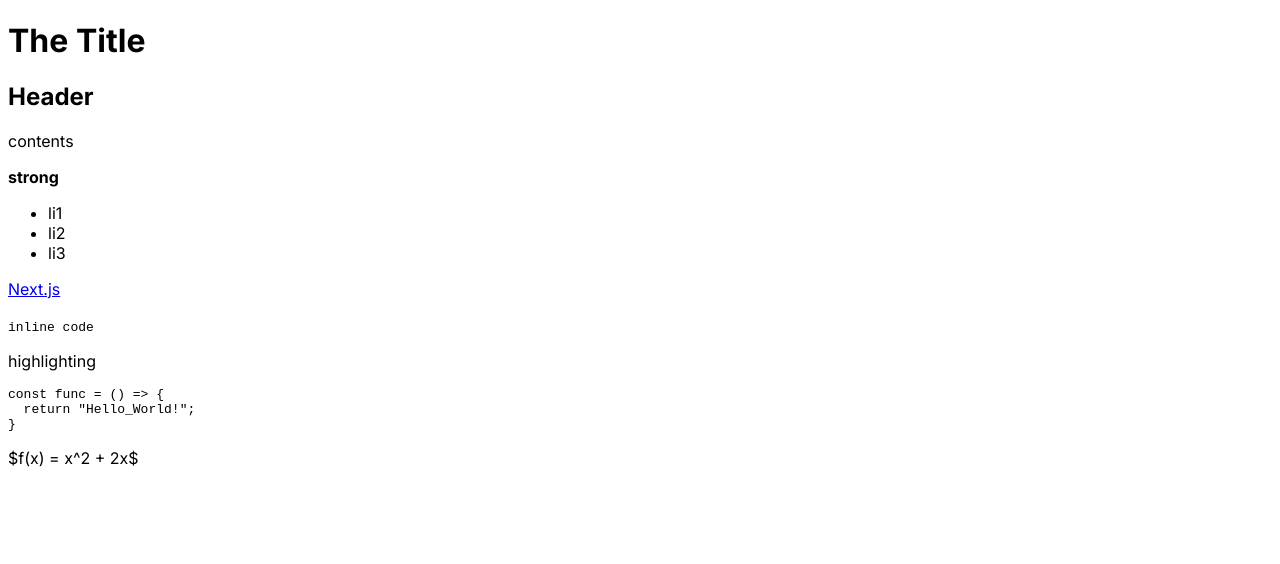
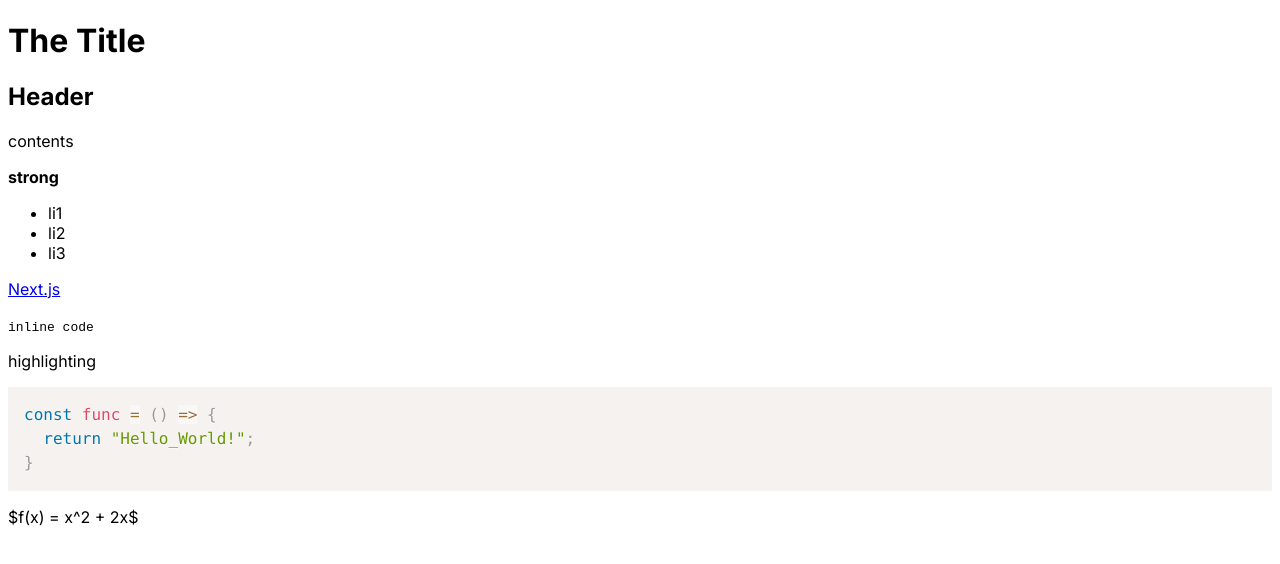
Before and after one commit to HotariTobu/react-markdown-lib-samples, a Next.js app: page /react-markdown in a window 1280 px wide. Shown: the top 564 px of the page. Built offline with nearby package versions, Linux system fonts and the light colour scheme.

Commit message:
add: react-markdown highlighter

```diff
--- a/src/app/react-markdown/page.tsx
+++ b/src/app/react-markdown/page.tsx
@@ -1,8 +1,26 @@
 import { sample } from "@/sample.md";
 import Markdown from "react-markdown";
+import { Prism as SyntaxHighlighter } from 'react-syntax-highlighter'
 
 export default function Page() {
   return (
-    <Markdown>{sample}</Markdown>
+    <Markdown
+      components={{
+        code(props) {
+          const { children, className, node, ...rest } = props
+          const match = /language-(\w+)/.exec(className || '')
+          return match ? (
+            <SyntaxHighlighter
+              {...rest}
+              PreTag="div"
+              language={match[1]}
+            >{String(children).replace(/\n$/, '')}</SyntaxHighlighter>
+          ) : (
+            <code {...rest} className={className}>
+              {children}
+            </code>
+          )
+        }
+      }}>{sample}</Markdown>
   )
 }
```
